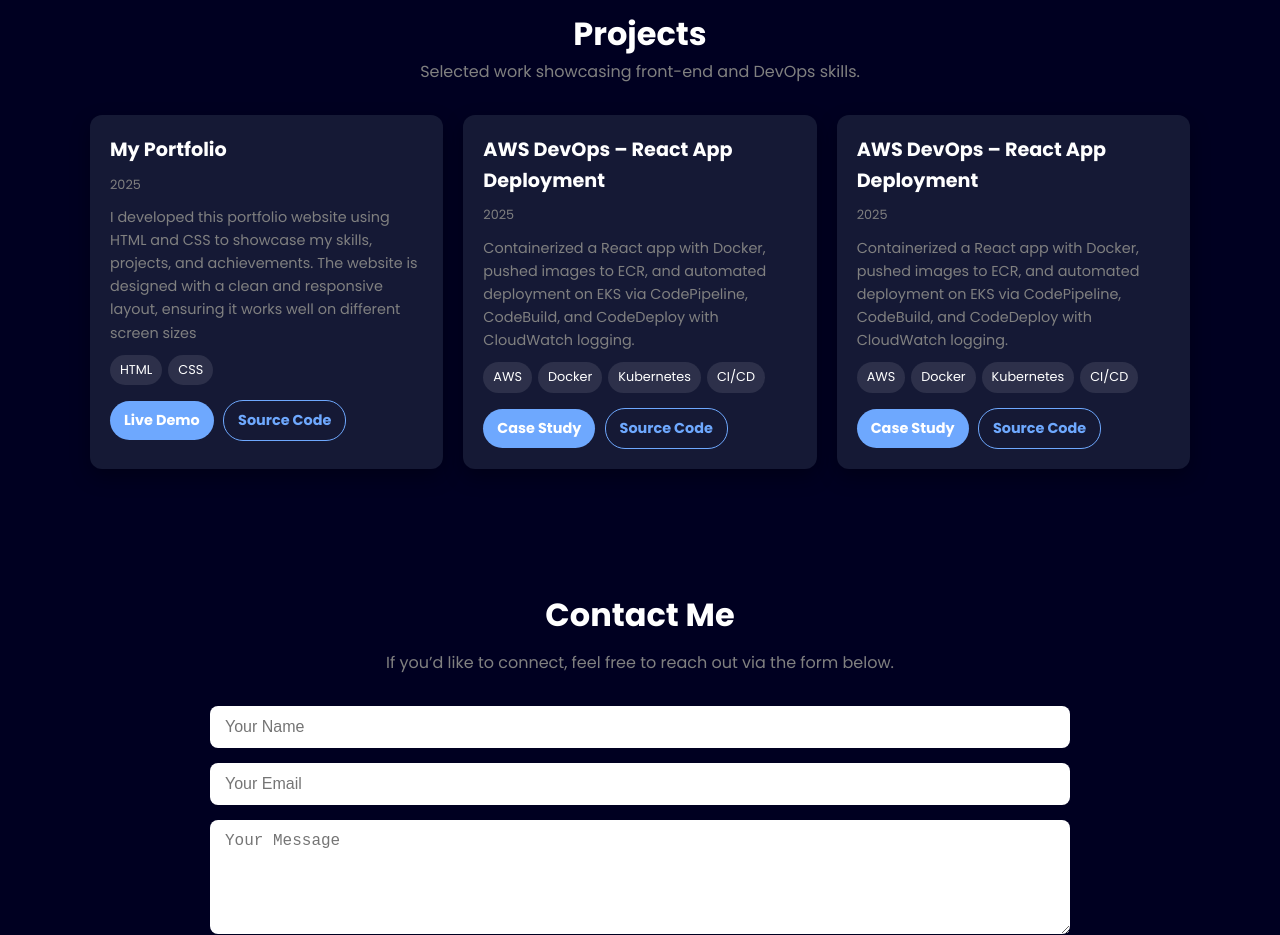
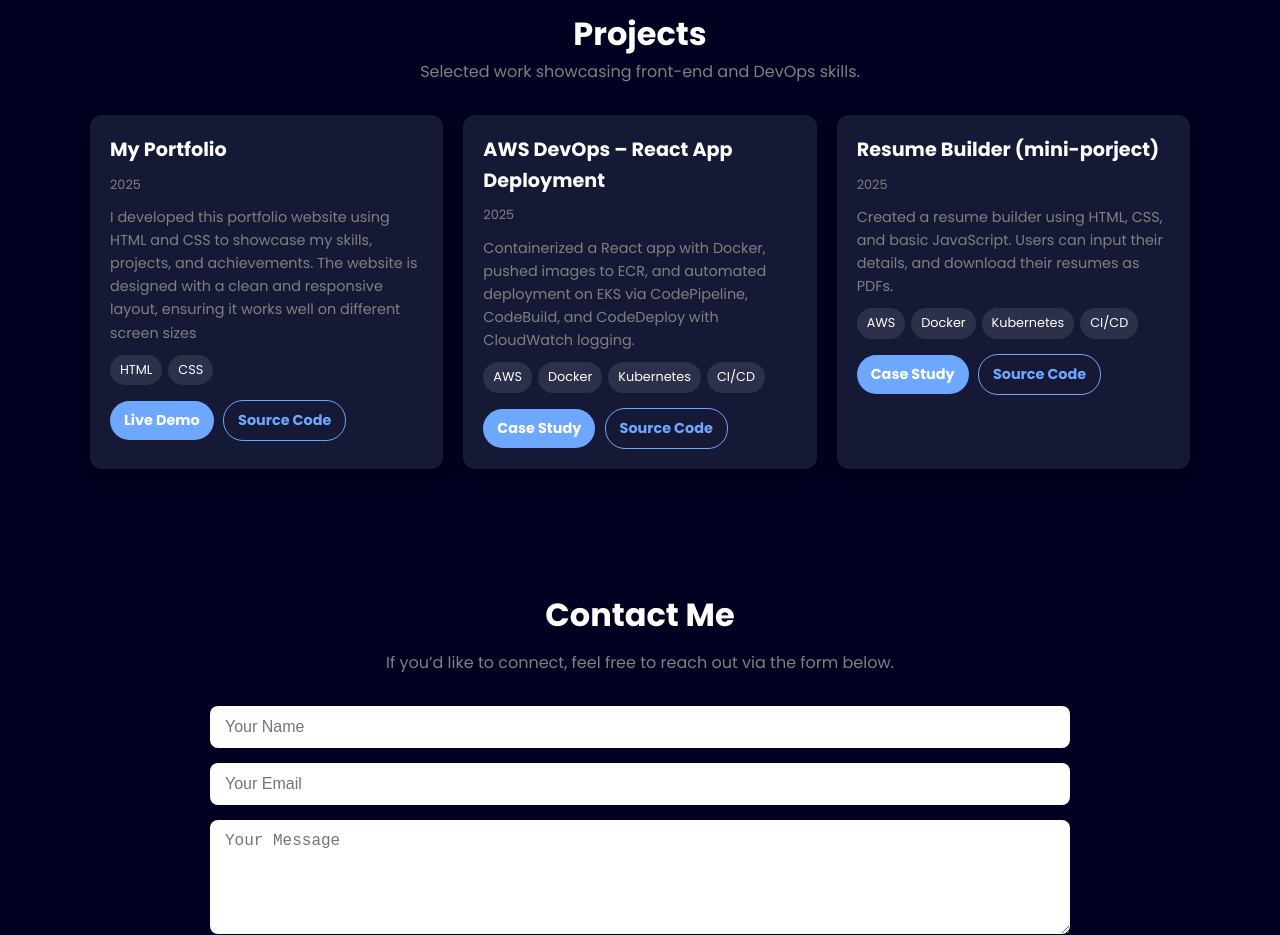
Before and after one commit to Ydvshweta/my-port-web, a plain HTML site: page index.html in a window 1280 px wide. Shown: the part 1480-2415 px from the top of the page. Drawn offline with nearby package versions, Linux system fonts and the light colour scheme.

Commit message:
SecondCommit

```diff
--- a/index.html
+++ b/index.html
@@ -146,12 +146,12 @@
 
                 <article class="project-card">
                     <div class="project-card__head">
-                        <h3 class="project-card__title">AWS DevOps – React App Deployment</h3>
+                        <h3 class="project-card__title">Resume Builder (mini-porject)</h3>
                         <span class="project-card__year">2025</span>
                     </div>
                     <p class="project-card__desc">
-                        Containerized a React app with Docker, pushed images to ECR, and automated deployment on EKS via
-                        CodePipeline, CodeBuild, and CodeDeploy with CloudWatch logging.
+                        Created a  resume builder using HTML, CSS, and basic JavaScript. Users can input their details,
+                        and download their resumes as PDFs.
                     </p>
                     <ul class="project-card__tech">
                         <li>AWS</li>
```
